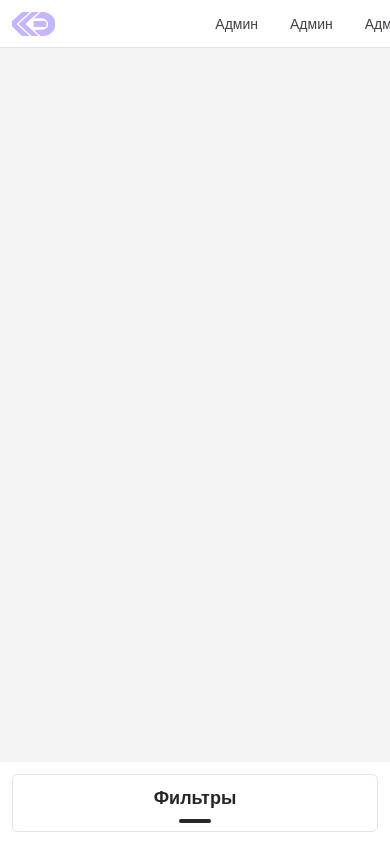
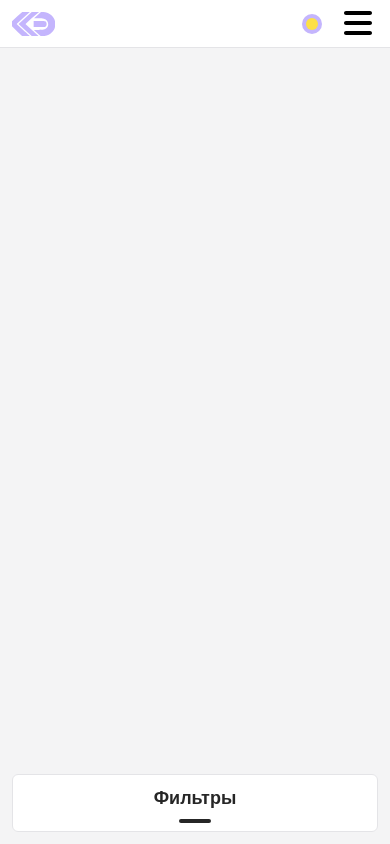
Before and after one commit to iswebdevru/rcenext-client, a Next.js app: page / in a window 390 px wide. Built offline with nearby package versions, Linux system fonts and the light colour scheme.

Commit message:
feat: make header responsive

```diff
--- a/src/components/layout/Header.tsx
+++ b/src/components/layout/Header.tsx
@@ -1,27 +1,67 @@
 import Link, { LinkProps } from 'next/link';
 import Logo from '../icons/Logo';
 import ThemeButton from '../features/ThemeButton';
-import { PropsWithChildren } from 'react';
-
-const HeaderLink = (props: PropsWithChildren<LinkProps>) => {
-  return (
-    <Link
-      {...props}
-      className="transition-colors font-medium text-sm text-zinc-700 hover:text-accent-600 dark:text-zinc-100 dark:hover:text-accent-500"
-    />
-  );
-};
+import { PropsWithChildren, useState } from 'react';
+import { FontAwesomeIcon } from '@fortawesome/react-fontawesome';
+import { faBars } from '@fortawesome/free-solid-svg-icons';
+import classNames from 'classnames';
 
 export default function Header() {
+  const [isOpened, setIsOpened] = useState(false);
+
   return (
-    <header className="fixed bottom-0 left-0 top-0 right-0 z-50 h-[var(--header-height)] transition-colors border-b common-border component-bg">
-      <div className="h-full max-w-screen-2xl mx-auto px-3 flex flex-row items-center gap-40">
+    <header className="fixed left-0 top-0 right-0 z-50 h-[var(--header-height)] transition-colors border-b common-border component-bg">
+      <div className="flex flex-row items-center justify-between h-full gap-40 px-3 mx-auto sm:justify-start max-w-screen-2xl">
         <Link href="/" className="group">
           <Logo />
         </Link>
-        <div className="flex flex-row items-center justify-between flex-1">
+        <div className="flex flex-row items-center justify-between gap-4 sm:flex-1">
+          <nav className="hidden sm:block">
+            <ul className="flex items-center gap-10">
+              <HeaderLinks />
+            </ul>
+          </nav>
+          <ThemeButton />
+          <button className="sm:hidden" onClick={() => setIsOpened(true)}>
+            <FontAwesomeIcon icon={faBars} fixedWidth size="2x" />
+          </button>
+        </div>
+      </div>
+      <div
+        className={classNames({
+          'transition block sm:hidden fixed top-0 bottom-0 left-0 right-0 bg-zinc-900 dark:bg-black ':
+            true,
+          'pointer-events-auto bg-opacity-25 backdrop-blur-[1px] dark:bg-opacity-25':
+            isOpened,
+          'pointer-events-none bg-opacity-0 dark:bg-opacity-0': !isOpened,
+        })}
+        onClick={e => {
+          if (e.currentTarget === e.target) {
+            setIsOpened(false);
+          }
+        }}
+      >
+        <div
+          className={classNames({
+            'w-2/3 h-full component-bg transition': true,
+            'translate-x-0': isOpened,
+            '-translate-x-full': !isOpened,
+          })}
+        >
           <nav>
-            <ul className="flex gap-8 text-sm flex-row">
+            <ul>
+              <HeaderLinks />
+            </ul>
+          </nav>
+        </div>
+      </div>
+    </header>
+  );
+}
+
+function HeaderLinks() {
+  return (
+    <>
       <li>
         <HeaderLink href="/admin">Админ</HeaderLink>
       </li>
@@ -31,13 +71,15 @@ export default function Header() {
       <li>
         <HeaderLink href="/admin">Админ</HeaderLink>
       </li>
-            </ul>
-          </nav>
-          <div className="flex items-center">
-            <ThemeButton />
-          </div>
-        </div>
-      </div>
-    </header>
+    </>
   );
 }
+
+const HeaderLink = (props: PropsWithChildren<LinkProps>) => {
+  return (
+    <Link
+      {...props}
+      className="text-sm font-medium transition-colors text-zinc-700 hover:text-accent-600 dark:text-zinc-100 dark:hover:text-accent-500"
+    />
+  );
+};
--- a/src/components/layout/SideBar.tsx
+++ b/src/components/layout/SideBar.tsx
@@ -19,20 +19,20 @@ export default function SideBar({
     <aside
       className={classNames({
         [className ? className : '']: className,
-        'z-40 p-3 fixed w-full h-[80vh] left-0 transition-[top] sm:sticky sm:left-auto sm:top-[calc(var(--header-height)+1rem)] bg-white bg-opacity-95 dark:bg-zinc-900 dark:bg-opacity-95 sm:bg-transparent sm:p-0 sm:w-auto sm:h-[calc(100vh-var(--header-height)-2rem)] shrink-0 grow-1':
+        'z-40 p-3 fixed w-full h-[80vh] left-0 transition-[top] sm:sticky sm:left-auto sm:top-[calc(var(--header-height)+1rem)] bg-zinc-100 bg-opacity-95 dark:bg-zinc-900 dark:bg-opacity-95 sm:bg-transparent sm:p-0 sm:w-auto sm:h-[calc(100vh-var(--header-height)-2rem)] shrink-0 grow-1':
           true,
         'top-[20vh]': opened,
         'top-[calc(100vh-82px)]': !opened,
       })}
     >
-      <div className="sm:hidden sticky top-0 z-10 mb-4">
+      <div className="sticky top-0 z-10 mb-4 sm:hidden">
         <button
           aria-label="Reveal sidebar"
-          className="flex items-center flex-col border common-border py-2 w-full rounded-md component-bg"
+          className="flex flex-col items-center w-full py-2 border rounded-md common-border component-bg"
           onClick={() => setOpened(prev => !prev)}
         >
-          <span className="common-text font-bold text-lg mb-2">{title}</span>
-          <span className="block w-8 h-1 bg-neutral-800 dark:bg-neutral-200 rounded-md"></span>
+          <span className="mb-2 text-lg font-bold common-text">{title}</span>
+          <span className="block w-8 h-1 rounded-md bg-neutral-800 dark:bg-neutral-200"></span>
         </button>
       </div>
       <div className="common-scrollbar overflow-auto h-[calc(80vh-98px)] sm:h-full">
```
Lines whose indentation alone changed are shown as unchanged.
